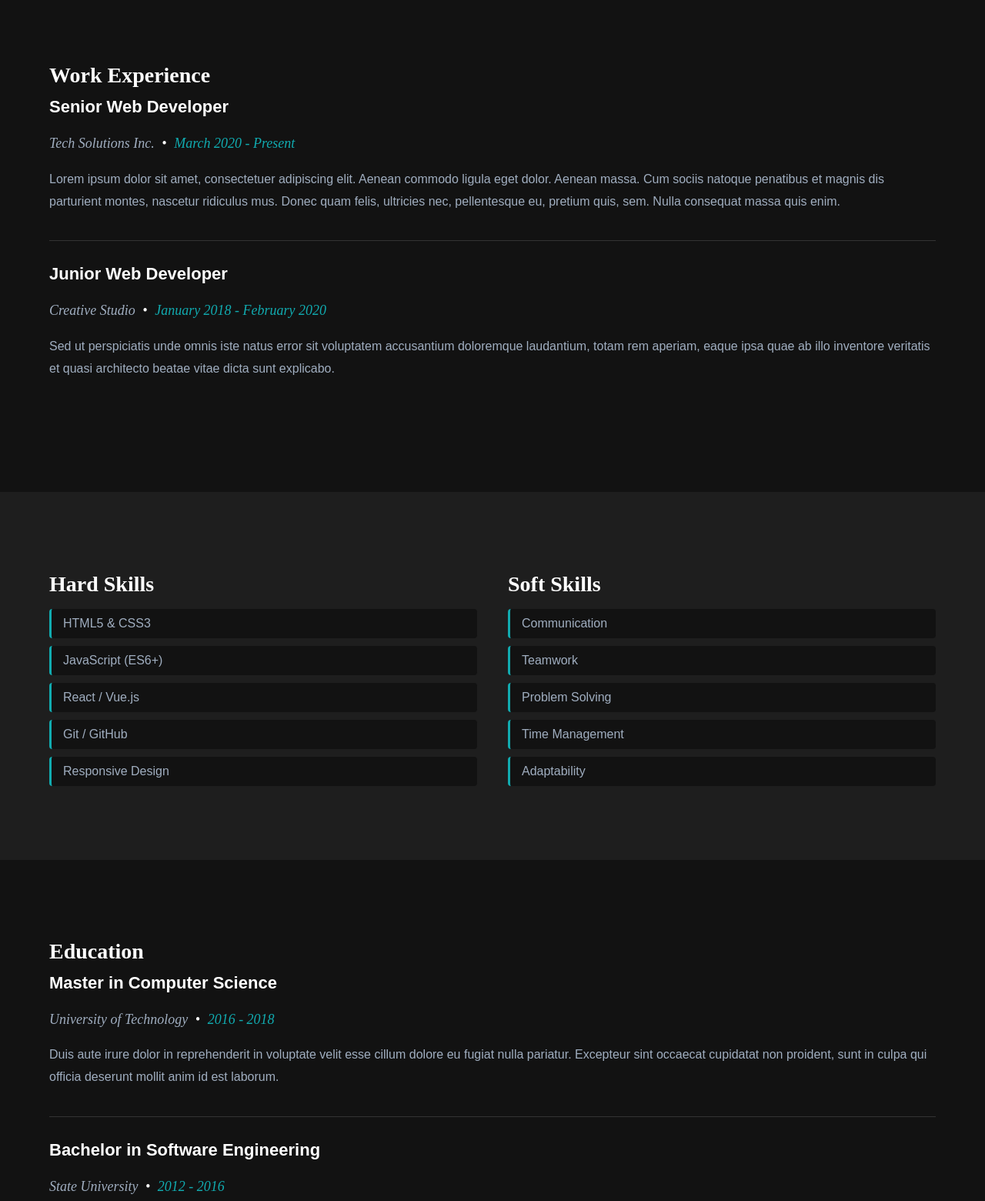
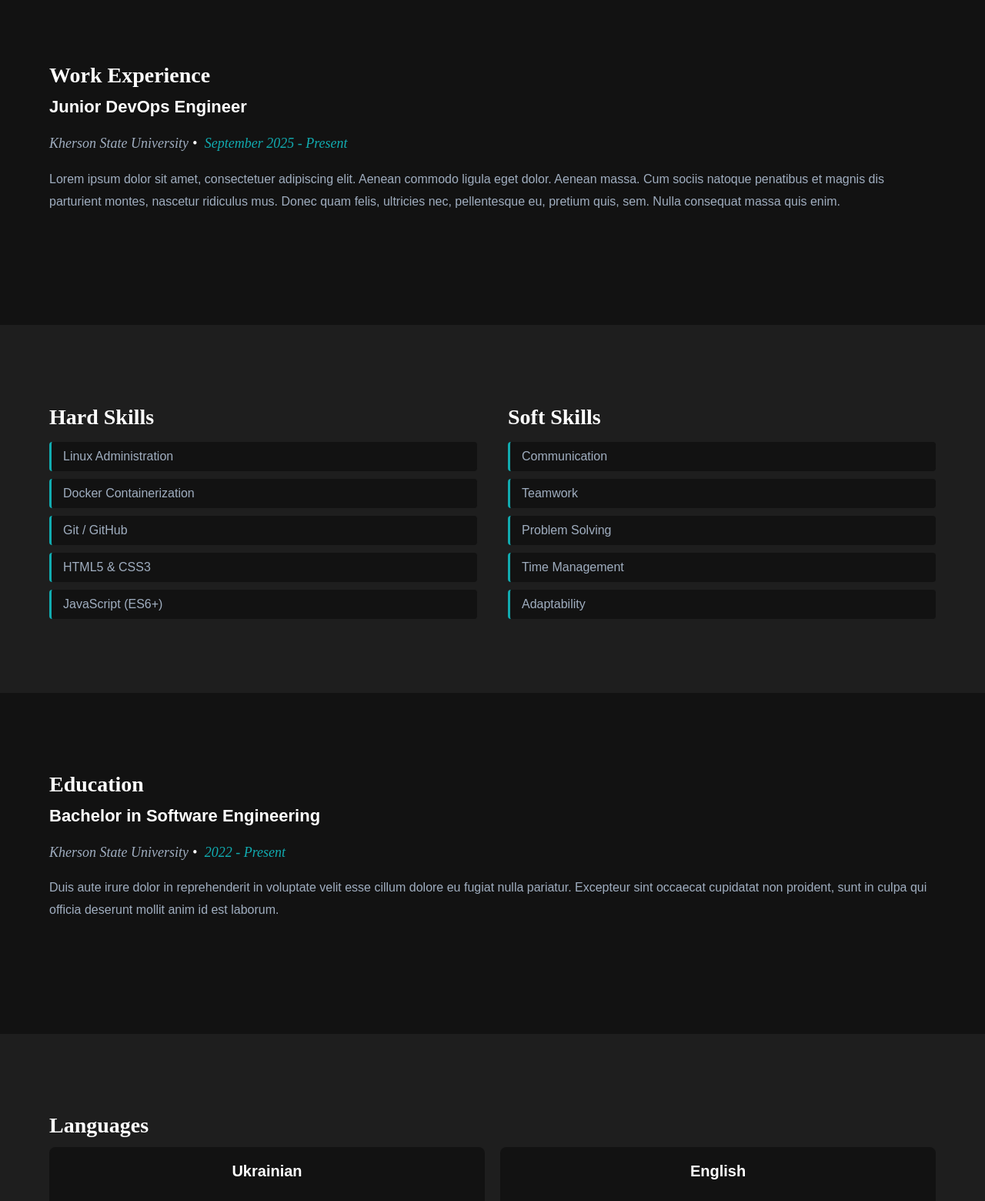
Before and after one commit to Cookraine/cookraine.github.io, a plain HTML site: page index.html in a window 1280 px wide. Shown: the part 1080-2640 px from the top of the page at 77% size. Drawn offline with Linux system fonts and the light colour scheme.

Commit message:
Update index.html

```diff
--- a/index.html
+++ b/index.html
@@ -57,21 +57,12 @@
                 <h2>Work Experience</h2>
 
                 <div class="resume-item">
-                    <h3>Senior Web Developer</h3>
-                    <p class="info">Tech Solutions Inc. <span>&bull;</span> <em class="date">March 2020 - Present</em></p>
+                    <h3>Junior DevOps Engineer</h3>
+                    <p class="info">Kherson State University<span>&bull;</span> <em class="date">September 2025 - Present</em></p>
                     <p>
                         Lorem ipsum dolor sit amet, consectetuer adipiscing elit. Aenean commodo ligula eget dolor. Aenean massa.
                         Cum sociis natoque penatibus et magnis dis parturient montes, nascetur ridiculus mus. Donec quam felis,
                         ultricies nec, pellentesque eu, pretium quis, sem. Nulla consequat massa quis enim.
-                    </p>
-                </div>
-
-                <div class="resume-item">
-                    <h3>Junior Web Developer</h3>
-                    <p class="info">Creative Studio <span>&bull;</span> <em class="date">January 2018 - February 2020</em></p>
-                    <p>
-                        Sed ut perspiciatis unde omnis iste natus error sit voluptatem accusantium doloremque laudantium, totam rem aperiam,
-                        eaque ipsa quae ab illo inventore veritatis et quasi architecto beatae vitae dicta sunt explicabo.
                     </p>
                 </div>
             </div>
@@ -83,11 +74,11 @@
                     <div class="column">
                         <h2>Hard Skills</h2>
                         <ul class="skills-list">
+                            <li>Linux Administration</li>
+                            <li>Docker Containerization</li>
+                            <li>Git / GitHub</li>
                             <li>HTML5 & CSS3</li>
                             <li>JavaScript (ES6+)</li>
-                            <li>React / Vue.js</li>
-                            <li>Git / GitHub</li>
-                            <li>Responsive Design</li>
                         </ul>
                     </div>
                     <div class="column">
@@ -109,19 +100,11 @@
                 <h2>Education</h2>
 
                 <div class="resume-item">
-                    <h3>Master in Computer Science</h3>
-                    <p class="info">University of Technology <span>&bull;</span> <em class="date">2016 - 2018</em></p>
+                    <h3>Bachelor in Software Engineering</h3>
+                    <p class="info">Kherson State University<span>&bull;</span> <em class="date">2022 - Present</em></p>
                     <p>
                         Duis aute irure dolor in reprehenderit in voluptate velit esse cillum dolore eu fugiat nulla pariatur.
                         Excepteur sint occaecat cupidatat non proident, sunt in culpa qui officia deserunt mollit anim id est laborum.
-                    </p>
-                </div>
-
-                <div class="resume-item">
-                    <h3>Bachelor in Software Engineering</h3>
-                    <p class="info">State University <span>&bull;</span> <em class="date">2012 - 2016</em></p>
-                    <p>
-                        Ut enim ad minima veniam, quis nostrum exercitationem ullam corporis suscipit laboriosam, nisi ut aliquid ex ea commodi consequatur.
                     </p>
                 </div>
             </div>
```
